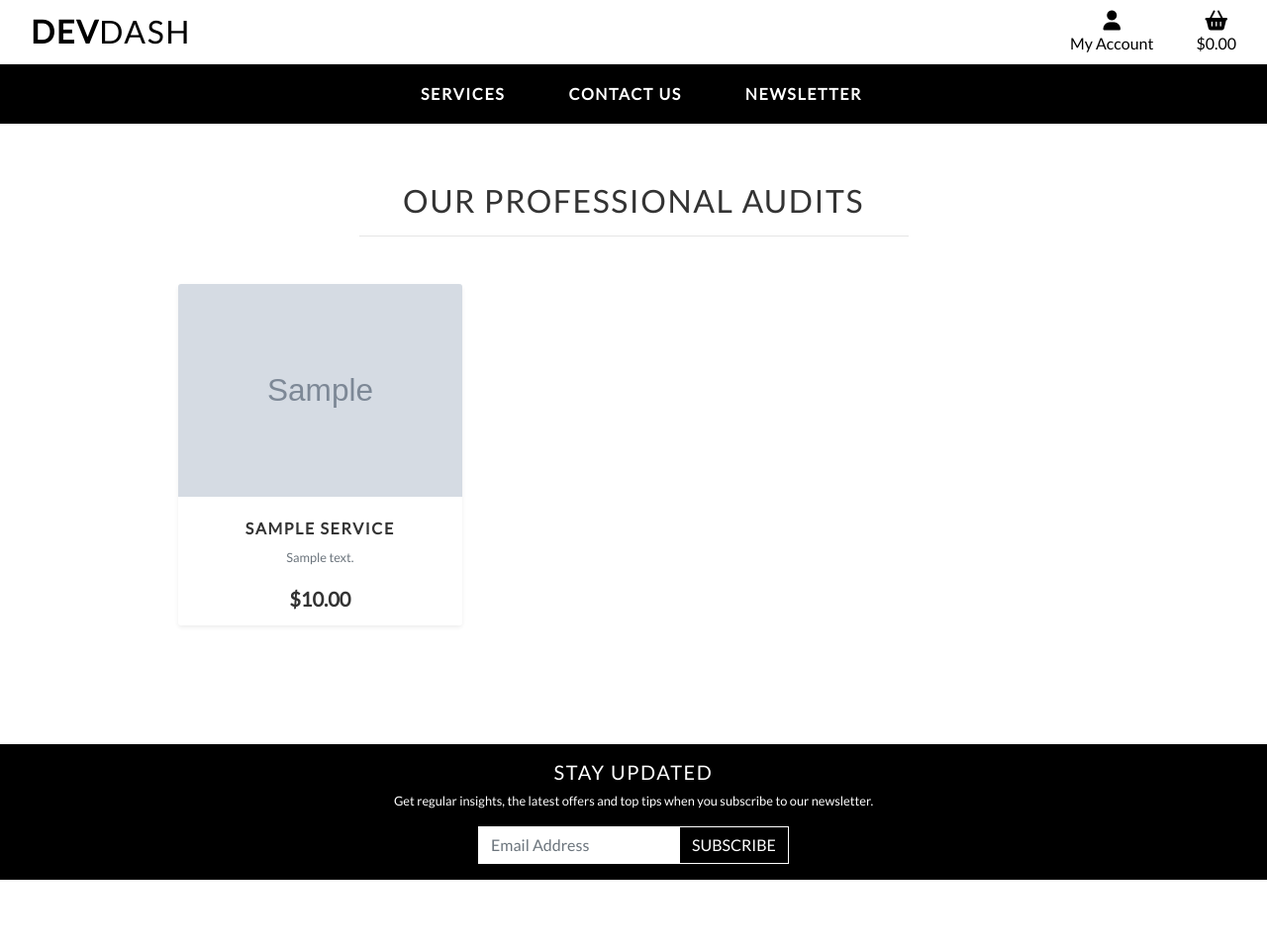
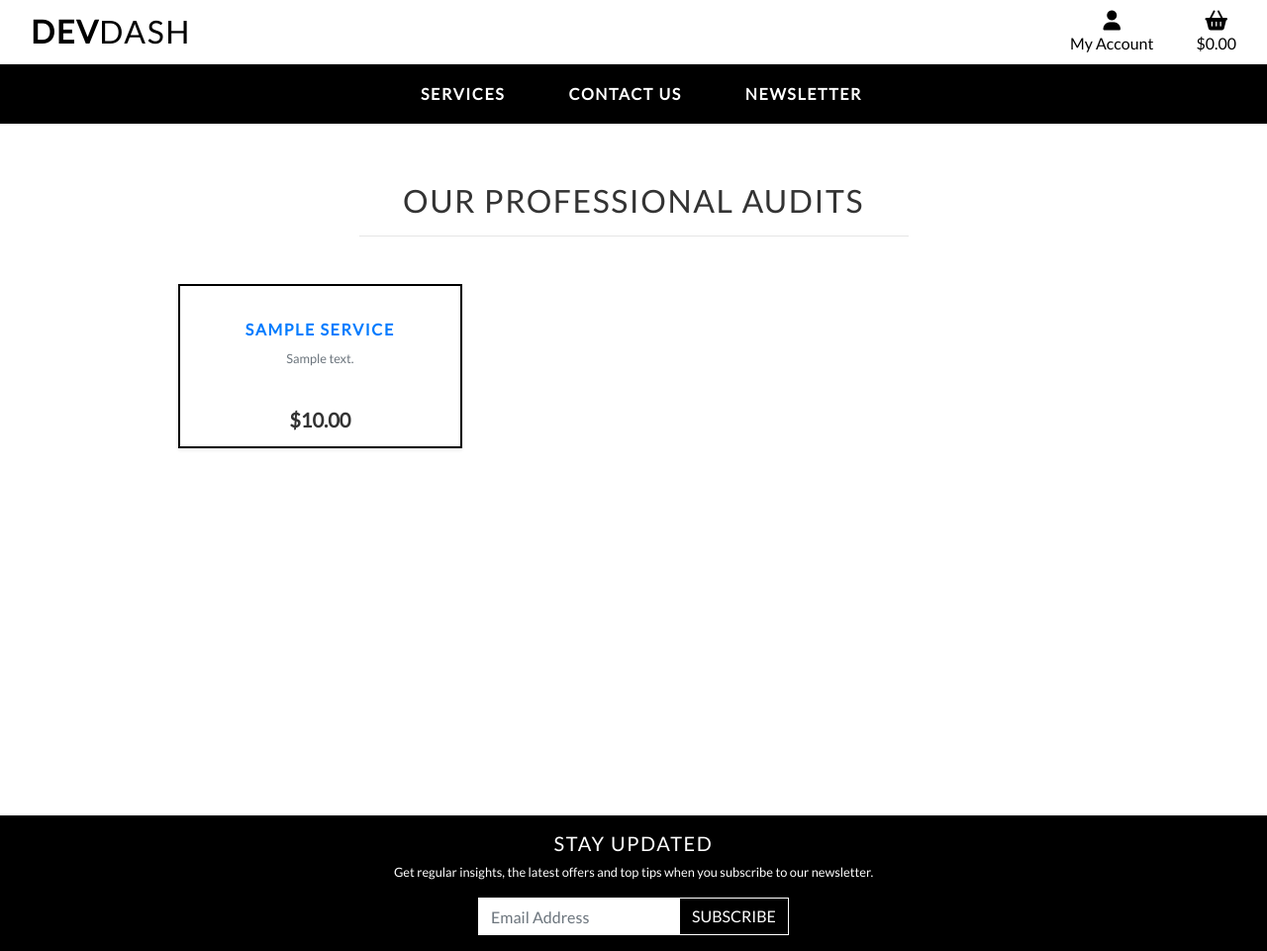
Before and after one commit to henrytitheridge-stone/devdash_project, a Django app: page /services/ in a window 1280 px wide. Shown: the whole page at 99% size. Before the commit the page ends 889 px from the top, so only its background shows below. Run offline with Django 3.2, Linux system fonts and the light colour scheme; tables that the repository leaves empty hold one stand-in row (values such as "Sample post"); grey boxes marked "Sample" are stand-in pictures; some libraries are stand-ins or nearby versions.

Commit message:
Remove images and their links/logic, update css to hide footer, wrap service names as links

```diff
--- a/services/templates/services/services.html
+++ b/services/templates/services/services.html
@@ -19,19 +19,12 @@
                     {% for service in services %}
                     <div class="col-12 col-md-6 col-lg-4 mb-5">
                         <div class="card h-100 border-0 shadow-sm">
-                            <!-- Clickable image leading to each service detail page  -->
-                            {% if service.image %}
-                                <a href="{% url 'service_detail' service.id %}">
-                                    <img class="card-img-top img-fluid" src="{{ service.image.url }}" alt="{{ service.name }}">
-                                </a>
-                            {% else %}
-                                <a href="{% url 'service_detail' service.id %}">
-                                    <img class="card-img-top img-fluid" src="{{ MEDIA_URL }}noimage.png" alt="{{ service.name }}">
-                                </a>
-                            {% endif %}
+
                                 <!-- Display info and price -->
                                 <div class="card-body pb-0 text-center">
-                                    <p class="mb-0 font-weight-bold logo-font text-black">{{ service.name }}</p>
+                                    <a href="{% url 'service_detail' service.id %}" class="text-decoration-none">
+                                        <p class="mb-0 font-weight-bold logo-font text-black">{{ service.name }}</p>
+                                    </a>
                                     <p class="small text-muted mt-2">{{ service.description }}</p>
                                 </div>
                                 <div class="card-footer bg-white pt-0 border-0 text-center">
--- a/static/css/base.css
+++ b/static/css/base.css
@@ -17,6 +17,7 @@ body {
 
 main {
     flex: 1 0 auto;
+    min-height: 100vh;
     padding-top: 120px; /* Space for fixed-top header */
 }
 
@@ -88,6 +89,24 @@ main {
     color: #fff !important;
 }
 
+/* Service Cards */
+.card {
+    border: 2px solid #000000 !important;
+    border-radius: 0;
+    background-color: #fff;
+    margin-bottom: 20px;
+}
+
+.card-body {
+    padding: 2rem;
+}
+
+/* Make the cards lift slightly when hovered */
+.card:hover {
+    box-shadow: 8px 8px 0px 0px rgba(0,0,0,1); /* Professional 'Brutalist' shadow */
+    transition: 0.3s ease-in-out;
+}
+
 /* --- Footer --- */
 footer {
     background-color: #000000 !important;
```
Also changed, not shown: services/templates/services/service_detail.html (+1 -13 lines), templates/includes/toasts/toast_success.html (+0 -7 lines), media/homepage_background_cropped.jpg (deleted), media/noimage.png (deleted).
